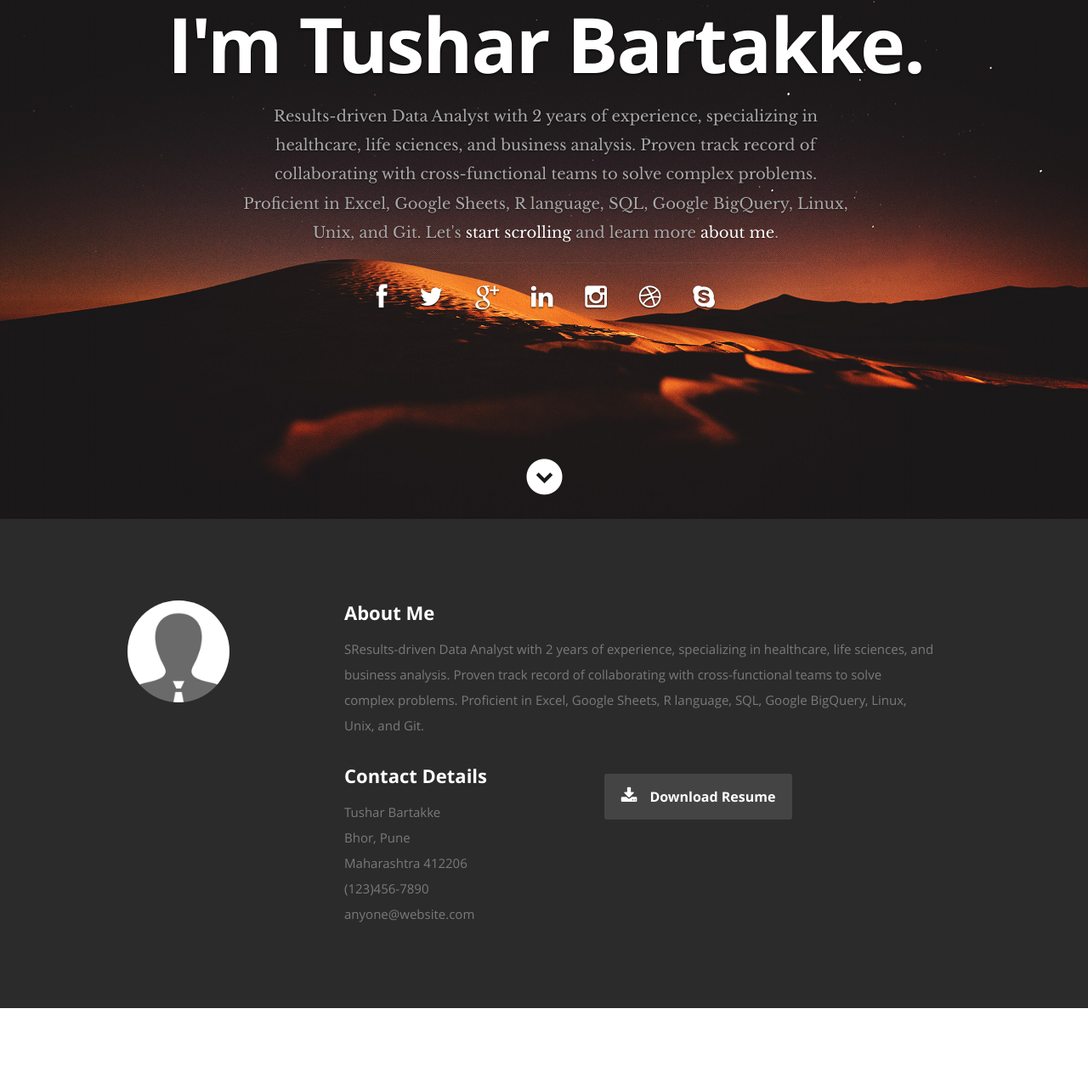
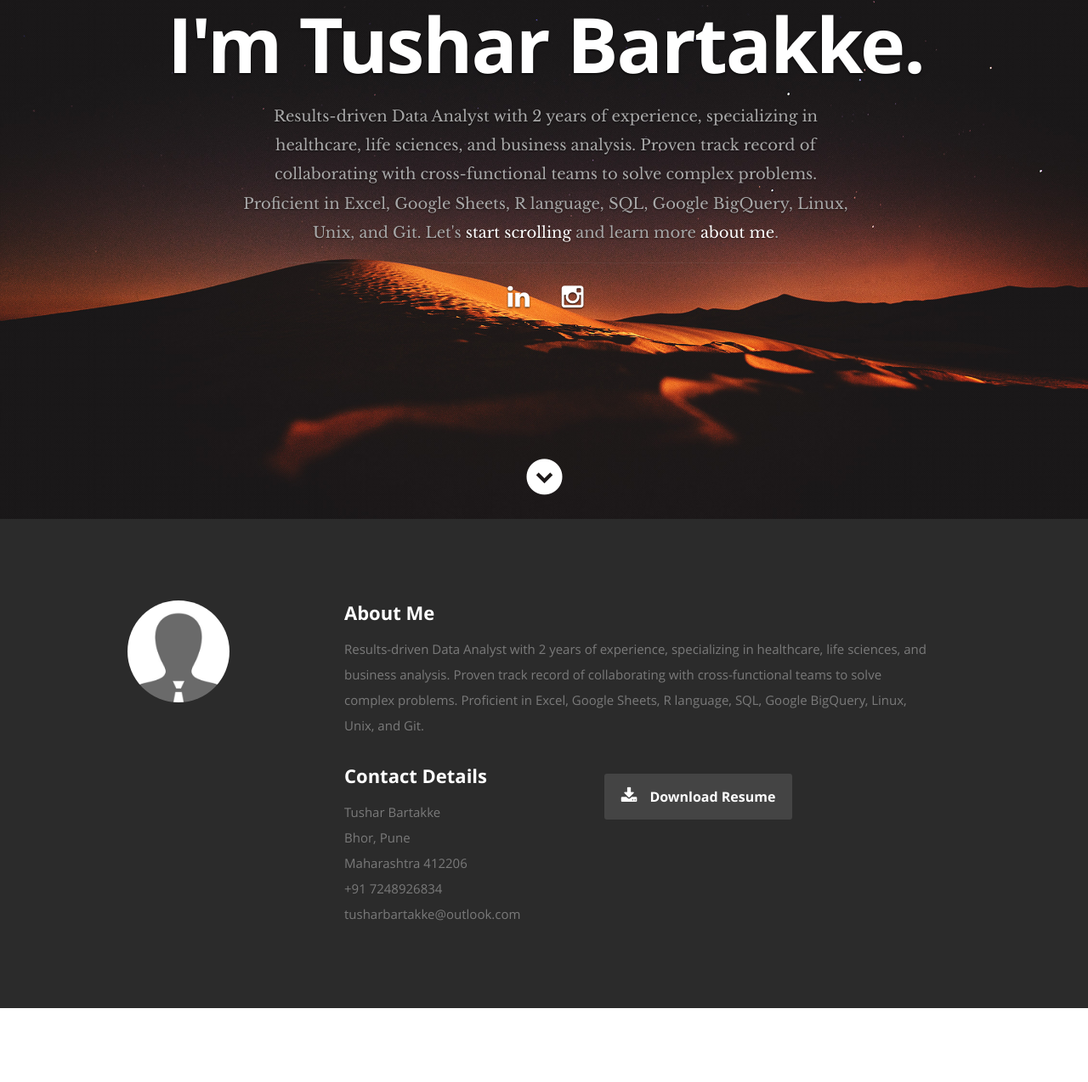
Before and after one commit to tusharbartakke/tusharbartakke.github.io, a plain HTML site: page index.html in a window 1280 px wide. Shown: the part 189-1463 px from the top of the page at 85% size. Drawn offline with nearby package versions, Linux system fonts and the light colour scheme.

Commit message:
Update index.html

```diff
--- a/index.html
+++ b/index.html
@@ -63,13 +63,9 @@ Google Sheets, R language, SQL, Google BigQuery, Linux, Unix, and Git. Let's <a
             and learn more <a class="smoothscroll" href="#about">about me</a>.</h3>
             <hr />
             <ul class="social">
-               <li><a href="#"><i class="fa fa-facebook"></i></a></li>
-               <li><a href="#"><i class="fa fa-twitter"></i></a></li>
-               <li><a href="#"><i class="fa fa-google-plus"></i></a></li>
-               <li><a href="#"><i class="fa fa-linkedin"></i></a></li>
-               <li><a href="#"><i class="fa fa-instagram"></i></a></li>
-               <li><a href="#"><i class="fa fa-dribbble"></i></a></li>
-               <li><a href="#"><i class="fa fa-skype"></i></a></li>
+               <li><a href="https://in.linkedin.com/in/tushar-bartakke-b8abb7202"><i class="fa fa-linkedin"></i></a></li>
+               <li><a href="https://www.instagram.com/tusharbartakke/"><i class="fa fa-instagram"></i></a></li>
+
             </ul>
          </div>
       </div>
@@ -97,7 +93,7 @@ Google Sheets, R language, SQL, Google BigQuery, Linux, Unix, and Git. Let's <a
 
             <h2>About Me</h2>
 
-            <p>SResults-driven Data Analyst with 2 years of experience, specializing in healthcare, life sciences, and business analysis.
+            <p>Results-driven Data Analyst with 2 years of experience, specializing in healthcare, life sciences, and business analysis.
 Proven track record of collaborating with cross-functional teams to solve complex problems. Proficient in Excel,
 Google Sheets, R language, SQL, Google BigQuery, Linux, Unix, and Git.
             </p>
@@ -112,8 +108,8 @@ Google Sheets, R language, SQL, Google BigQuery, Linux, Unix, and Git.
 						   <span>Bhor, Pune<br>
 						         Maharashtra 412206
                      </span><br>
-						   <span>(123)456-7890</span><br>
-                     <span>anyone@website.com</span>
+						   <span>+91 7248926834</span><br>
+                     <span>tusharbartakke@outlook.com</span>
 					   </p>
 
                </div>
```
